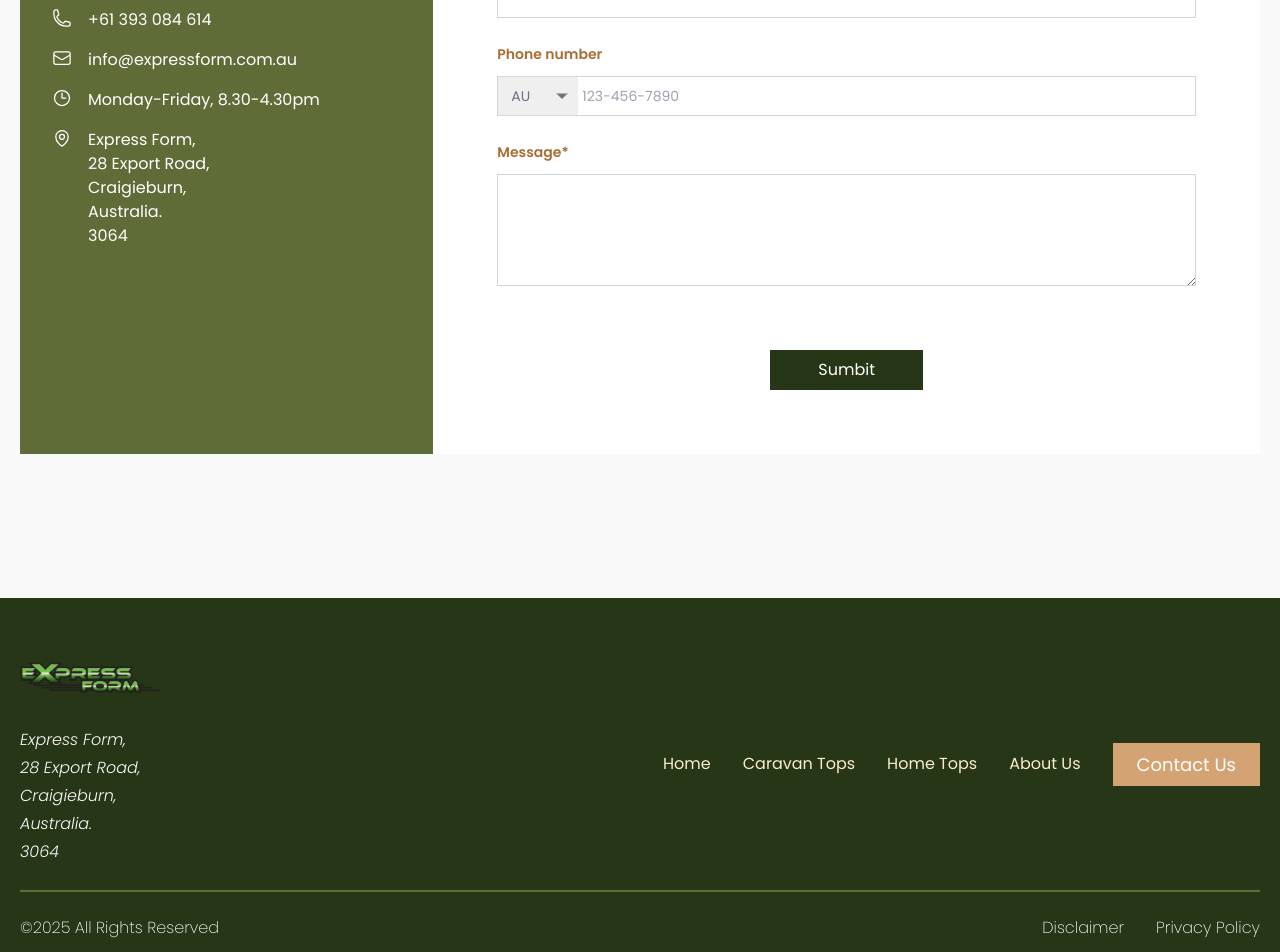
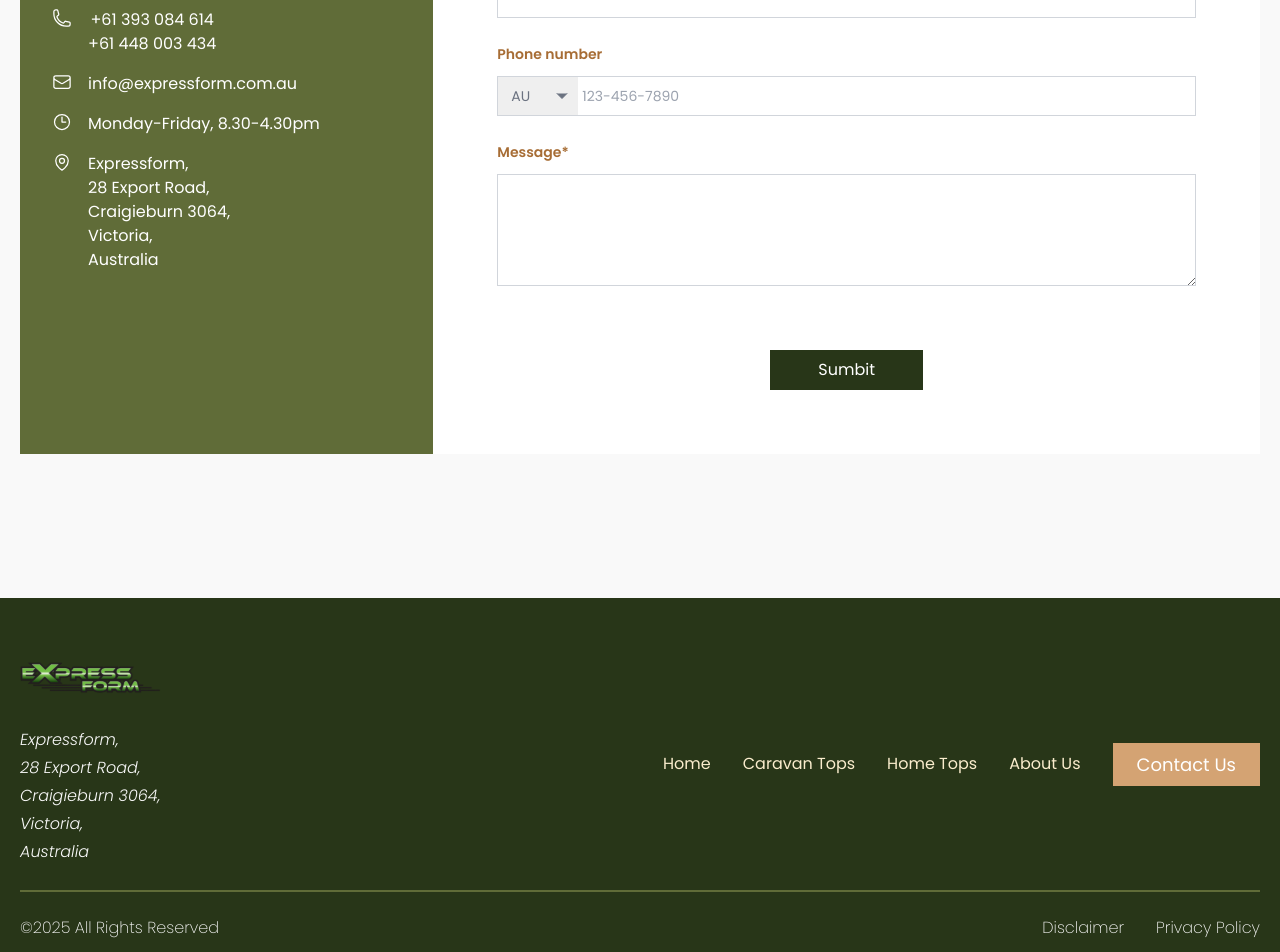
Before and after one commit to AshanPerera98/express-form, a Next.js app: page /contact in a window 1280 px wide. Shown: the part 1440-2392 px from the top of the page. Built offline with nearby package versions, Linux system fonts and the light colour scheme.

Commit message:
content update and site verificagtion header

```diff
--- a/app/contact/page.js
+++ b/app/contact/page.js
@@ -49,7 +49,9 @@ export const ContactUs = () => {
             <div className="flex mb-[16px]">
               <PhoneIcon className="size-5 mr-[16px]" />
               <p>
-                <a href="tel:+61 430 502 327">+61 393 084 614</a>
+                <a href="tel:+61430502327">+61 393 084 614</a>
+                <br />
+                <a href="tel:+61448003434">+61 448 003 434</a>
               </p>
             </div>
             <div className="flex mb-[16px]">
@@ -67,15 +69,15 @@ export const ContactUs = () => {
             <div className="flex">
               <MapPinIcon className="size-5 mr-[16px]" />
               <p className="text-left">
-                Express Form,
+                Expressform,
                 <br />
                 28 Export Road,
                 <br />
-                Craigieburn,
+                Craigieburn 3064,
                 <br />
-                Australia.
+                Victoria,
                 <br />
-                3064
+                Australia
                 <br />
               </p>
             </div>
--- a/app/layout.js
+++ b/app/layout.js
@@ -28,6 +28,10 @@ export default function RootLayout({ children }) {
           rel="stylesheet"
           media="all"
         />
+        <meta
+          name="google-site-verification"
+          content="-oq6hg_3hsIaDoEb9puZytC9lcVtLRFS2e--K8Mz9YE"
+        />
       </head>
       <body className={`antialiased h-[100vh]`}>
         <NavBar />
--- a/components/Footer/Footer.js
+++ b/components/Footer/Footer.js
@@ -14,15 +14,15 @@ const Footer = () => {
           <div className="mb-[32px] sm:mb-0">
             <Image src={logo} width={141} height={32} />
             <address className={styles.address}>
-              Express Form,
+              Expressform,
               <br />
               28 Export Road,
               <br />
-              Craigieburn,
+              Craigieburn 3064,
               <br />
-              Australia.
+              Victoria,
               <br />
-              3064
+              Australia
               <br />
             </address>
           </div>
```
